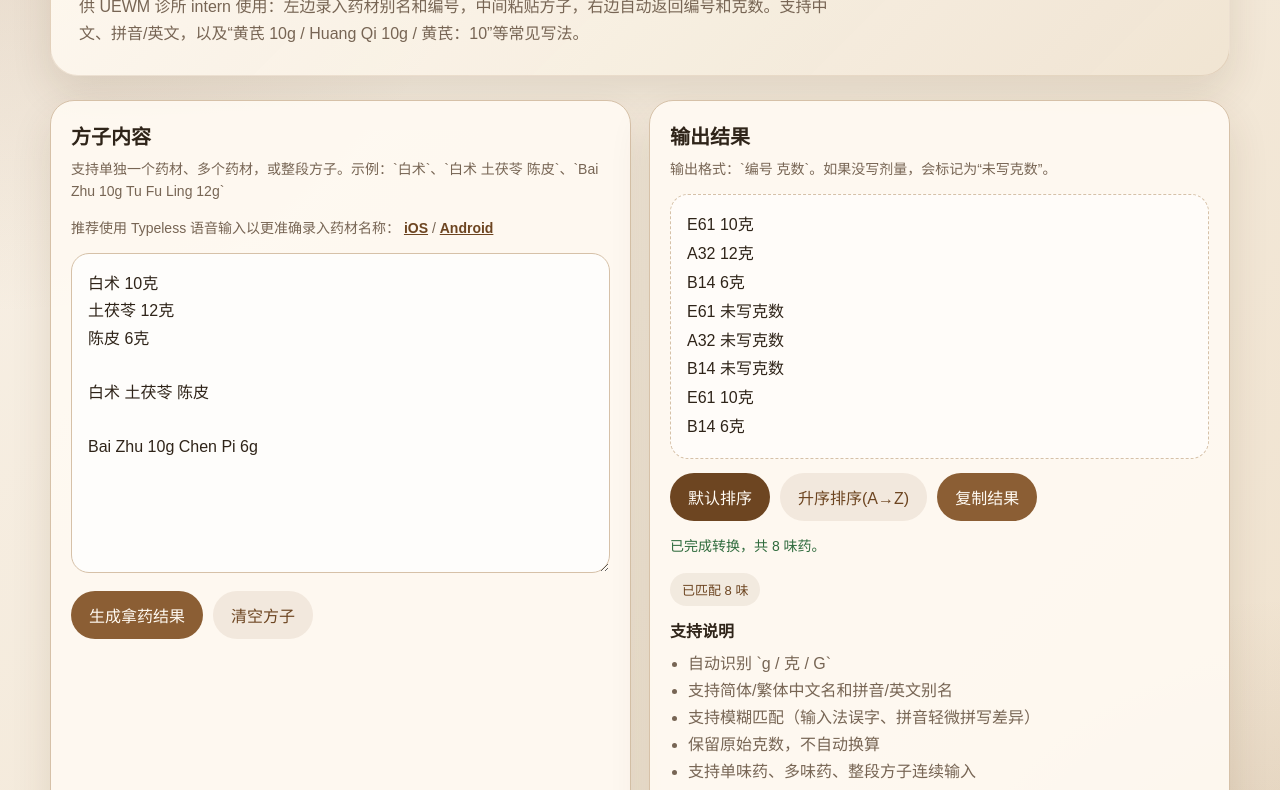
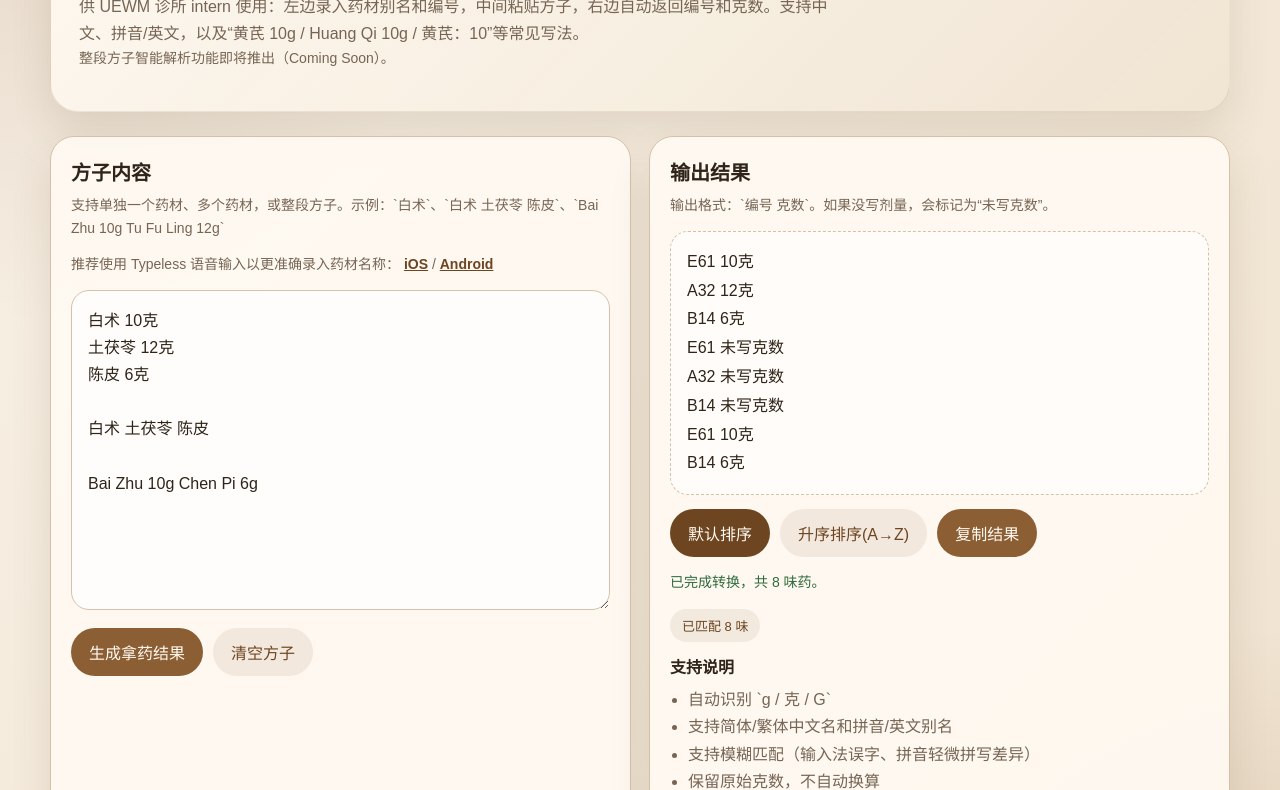
Before and after one commit to youhusky/UEWM-herb-catelog, a website with bundled scripts: page index.html in a window 1280 px wide. Shown: the part 174-964 px from the top of the page. Built offline with nearby package versions, Linux system fonts and the light colour scheme.

Commit message:
Add coming-soon note for full prescription parsing

```diff
--- a/index.html
+++ b/index.html
@@ -13,6 +13,9 @@
         <h1>中药拿药编号工具</h1>
         <p class="subhead">
           供 UEWM 诊所 intern 使用：左边录入药材别名和编号，中间粘贴方子，右边自动返回编号和克数。支持中文、拼音/英文，以及“黄芪 10g / Huang Qi 10g / 黄芪：10”等常见写法。
+        </p>
+        <p class="hint">
+          整段方子智能解析功能即将推出（Coming Soon）。
         </p>
       </section>
 
```
Also changed, not shown: README.md.
